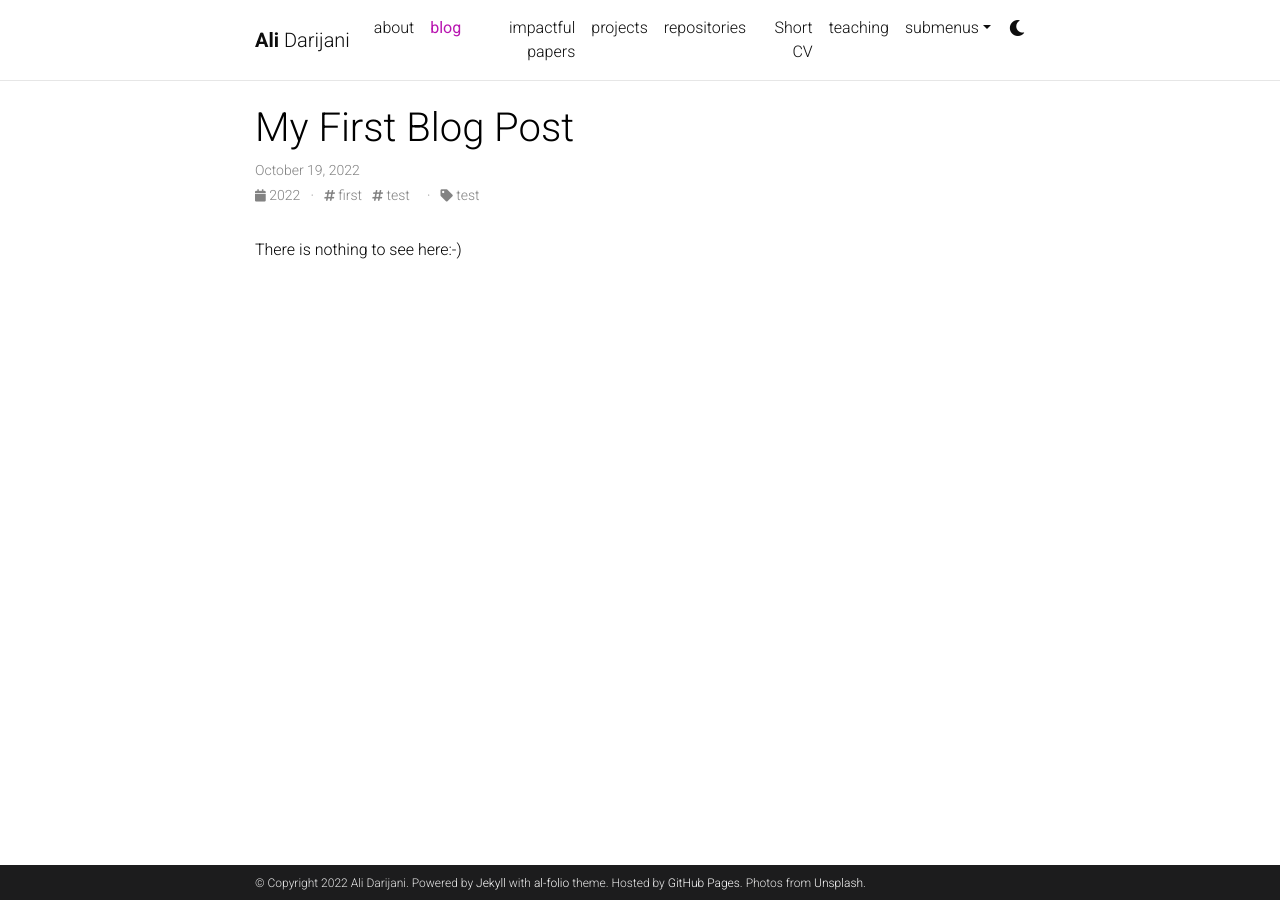
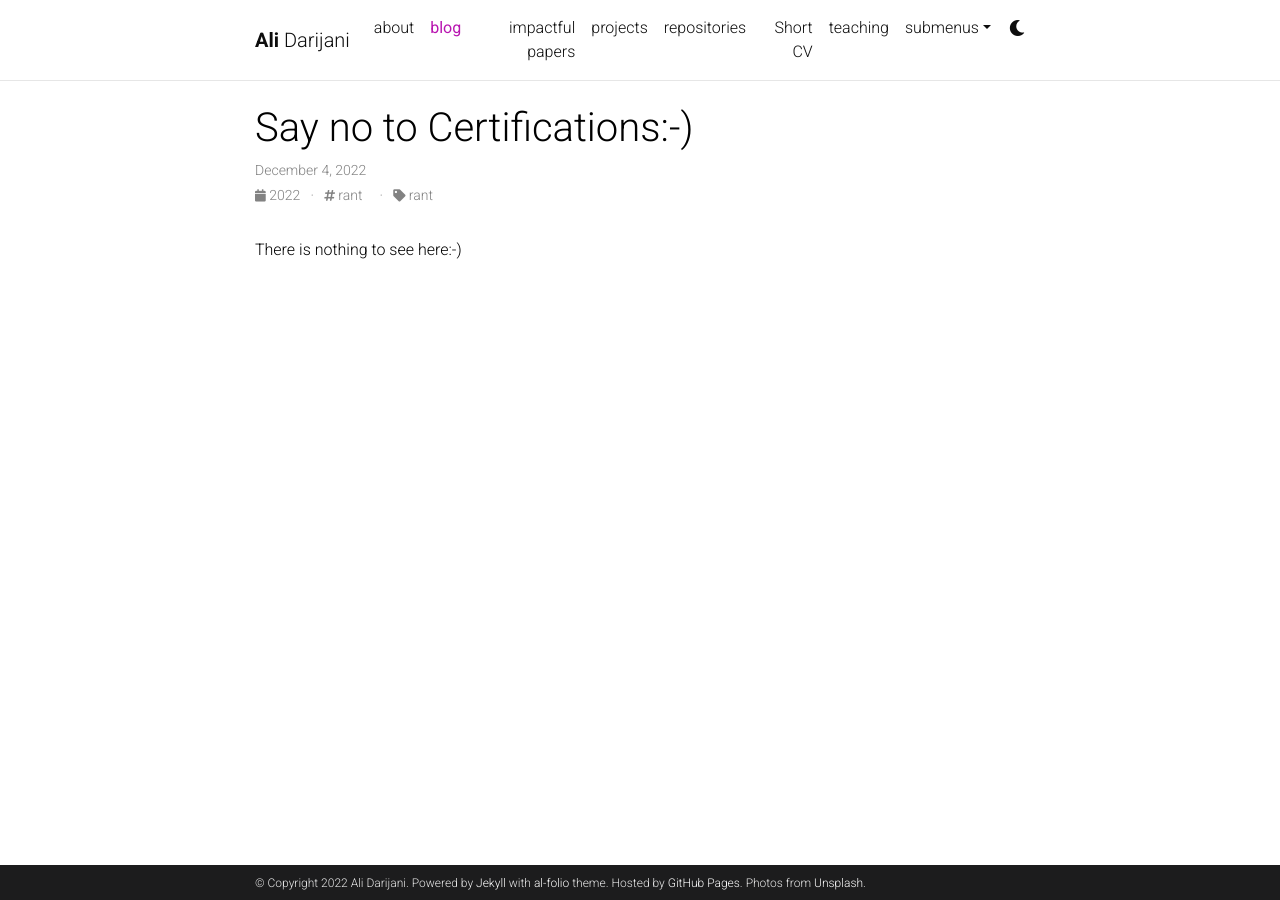
Before and after one commit to adarijani/adarijani.github.io_archived, a Jekyll site: the page built from _posts/2022-10-19-my.md, in a window 1280 px wide. Built offline with Jekyll 4.4.1, drawn with Linux system fonts in a browser that asks for light colours; comment, search, counter and statistics services are not loaded; a style sheet for code colours, icons or effects is not loaded.

Commit message:
Update 2022-10-19-my.md

```diff
--- a/_posts/2022-10-19-my.md
+++ b/_posts/2022-10-19-my.md
@@ -1,10 +1,10 @@
 ---
 layout: post
-title: My First Blog Post
-date: 2022-10-19 15:09:00
-description: an example of a blog post with some code
-tags: first test
-categories: test
+title: Say no to Certifications:-)
+date: 2022-12-04 15:00:00
+description: Say no to Certifications:-)
+tags: rant
+categories: rant
 ---
 
 There is nothing to see here:-)
```
